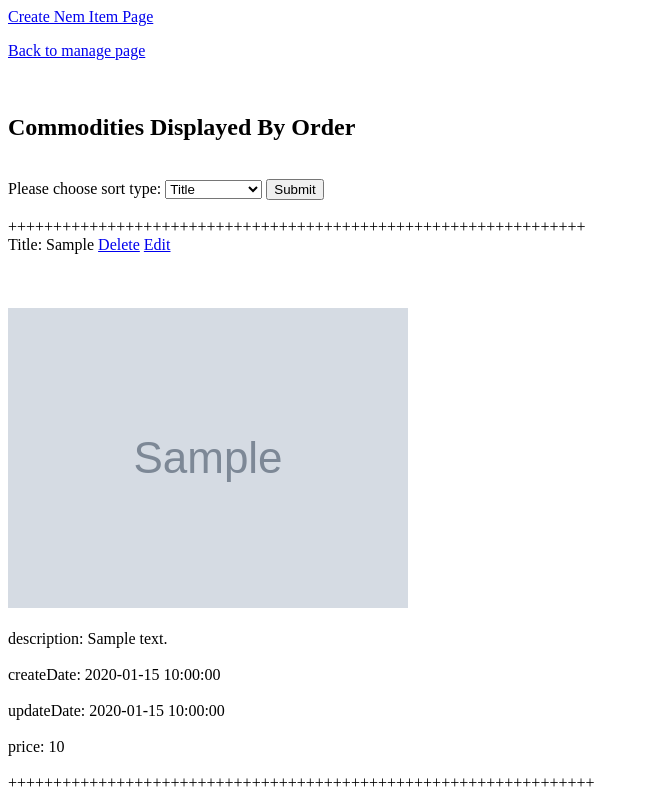
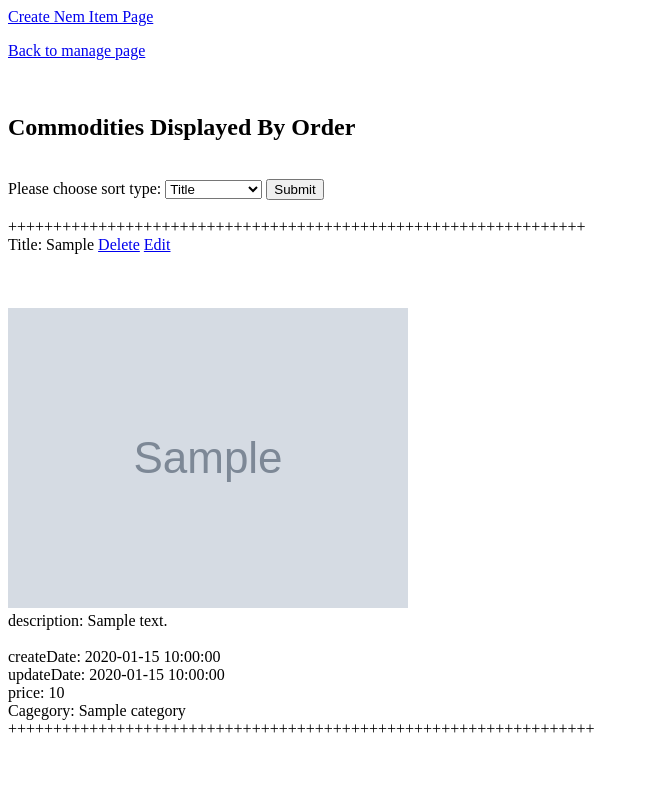
Before and after one commit to wahudong/webProject, a PHP site: page /itemPageManage.php in a window 1280 px wide. Shown: the whole page, without its empty margins (0-646 px from the left). Run offline with PHP 8.4, Linux system fonts and the light colour scheme; the visitor is signed in with stand-in values (Sample User, id 1); tables that the repository leaves empty or names only in its code hold one stand-in row (values such as "Sample post"); grey boxes marked "Sample" are stand-in pictures.

Commit message:
working on comment

```diff
--- a/categoryManage.php
+++ b/categoryManage.php
@@ -33,8 +33,7 @@ $categories=$statement->fetchall();
 
     <label>Category ID: <?=$categoryItem['categoryID']?></label>
     <br>
-    <h4>Category Name: </h4>
-    <?=$categoryItem['categoryName']?>|
+    <h4>Category Name: <?=$categoryItem['categoryName']?>|</h4>
 
 
     <!-- <input type="text" name="cateName" value=<?=$categoryItem['categoryName']?>> -->
--- a/editItem.php
+++ b/editItem.php
@@ -69,7 +69,11 @@ $currentCategory=$statementCurrentCategory->fetch();
         <select name="category">
 
         <?php   foreach ($rowArrayCategory as $key => $value):?>
-            <option value=<?=$value['categoryID']?>><?=$value['categoryName']?></option>
+            <?php if ($value['categoryID']==$currentCategory['categoryID']):?>
+                <option value=<?=$value['categoryID']?> selected><?=$value['categoryName']?></option>
+            <?php else:?>
+                <option value=<?=$value['categoryID']?>><?=$value['categoryName']?></option>
+            <?php endif;?>
             <br>
         <?php endforeach;?>
 
--- a/itemPageManage.php
+++ b/itemPageManage.php
@@ -10,7 +10,12 @@ if (isset($_POST['submit'])) {
     $order="briefintro";
 }
 
-$query = "SELECT commodityID, categoryID, briefintro, description, createDate, updateDate, price FROM commodity ORDER BY ".$order;
+$query = "SELECT commodityID, categoryID, briefintro, description, createDate, updateDate, price, category.categoryName
+FROM commodity
+LEFT JOIN category USING(categoryID)
+
+ORDER BY ".$order;
+
 $statement = $db->prepare($query);
 $statement->execute();
 $rowArray=$statement->fetchall();
@@ -84,7 +89,7 @@ $rowArrayCategory=$statementCategory->fetchall();
         <img src=<?=$valueImg['imagePath']?> alt="cooki1 picture">
     <?php endforeach;?>
     <br>
-    <br>
+    <!-- <br>    -->
 
     description:
     <?=$value['description']?>
@@ -93,14 +98,16 @@ $rowArrayCategory=$statementCategory->fetchall();
     createDate:
     <?=$value['createDate']?>
     <br>
-    <br>
+    <!-- <br> -->
     updateDate:
     <?=$value['updateDate']?>
     <br>
-    <br>
+    <!-- <br> -->
     price:
     <?=$value['price']?>
     <br>
+    Cagegory:
+    <?=$value['categoryName']?>
     <br>
 <?php endforeach;?>
 +++++++++++++++++++++++++++++++++++++++++++++++++++++++++++++++++
```
